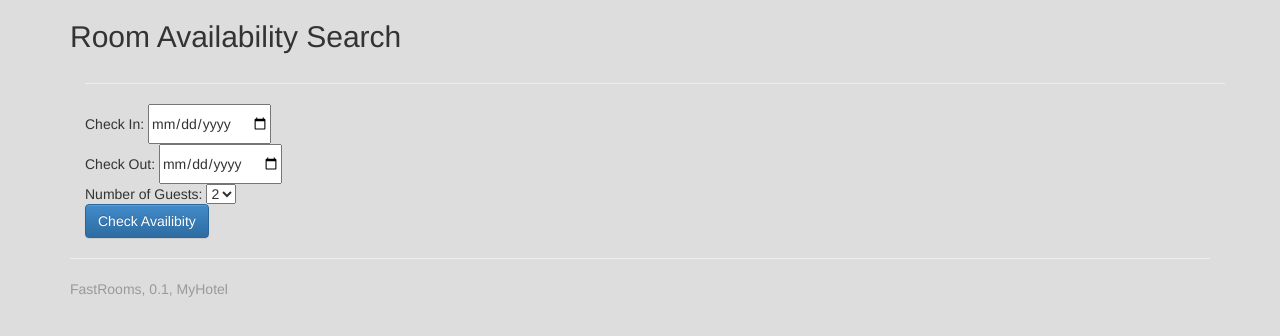
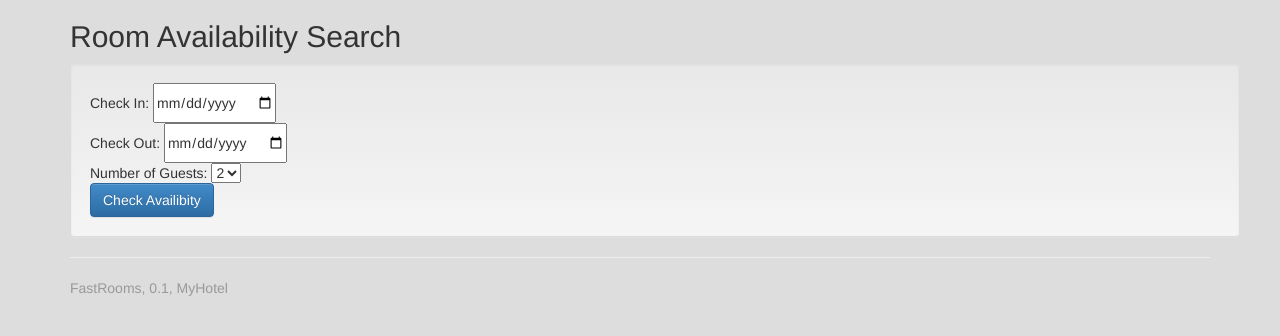
Before and after one commit to mesala01/fastrooms, a Flask app: page /roomsearch in a window 1280 px wide. Shown: the part 52-388 px from the top of the page. Run offline with Flask 2, Linux system fonts and the light colour scheme; some libraries are stand-ins or nearby versions.

Commit message:
Res search form in a well.

```diff
--- a/templates/RoomReservation.html
+++ b/templates/RoomReservation.html
@@ -1,14 +1,12 @@
 {% extends "display.html" %}
 {% block head %}
-    <!-- <link rel= "stylesheet" type="text/css" href="{{ url_for('static', filename='styleReservation.css') }}"> -->
     <script src="static/showhide.js"></script>
 {% endblock %}
 
 {% block body1 %}
-    <div class="container">
+    <div class="container well">
       <div class="header">
    		</div>
-   		<hr/>
    		{% if errors %}
    			<div class="alert alert-danger">
    				{{ errors }}
@@ -42,6 +40,9 @@
    	   			<option value="3">3 </option>
    	   			<option value="4">4 </option>
    	   			<option value="5">5 </option>
+   	   			<option value="5">6 </option>
+   	   			<option value="5">7 </option>
+   	   			<option value="5">8 </option>
    	   		</select>
    	   		<br />
 
```
Also changed, not shown: favicon.ico (added).
